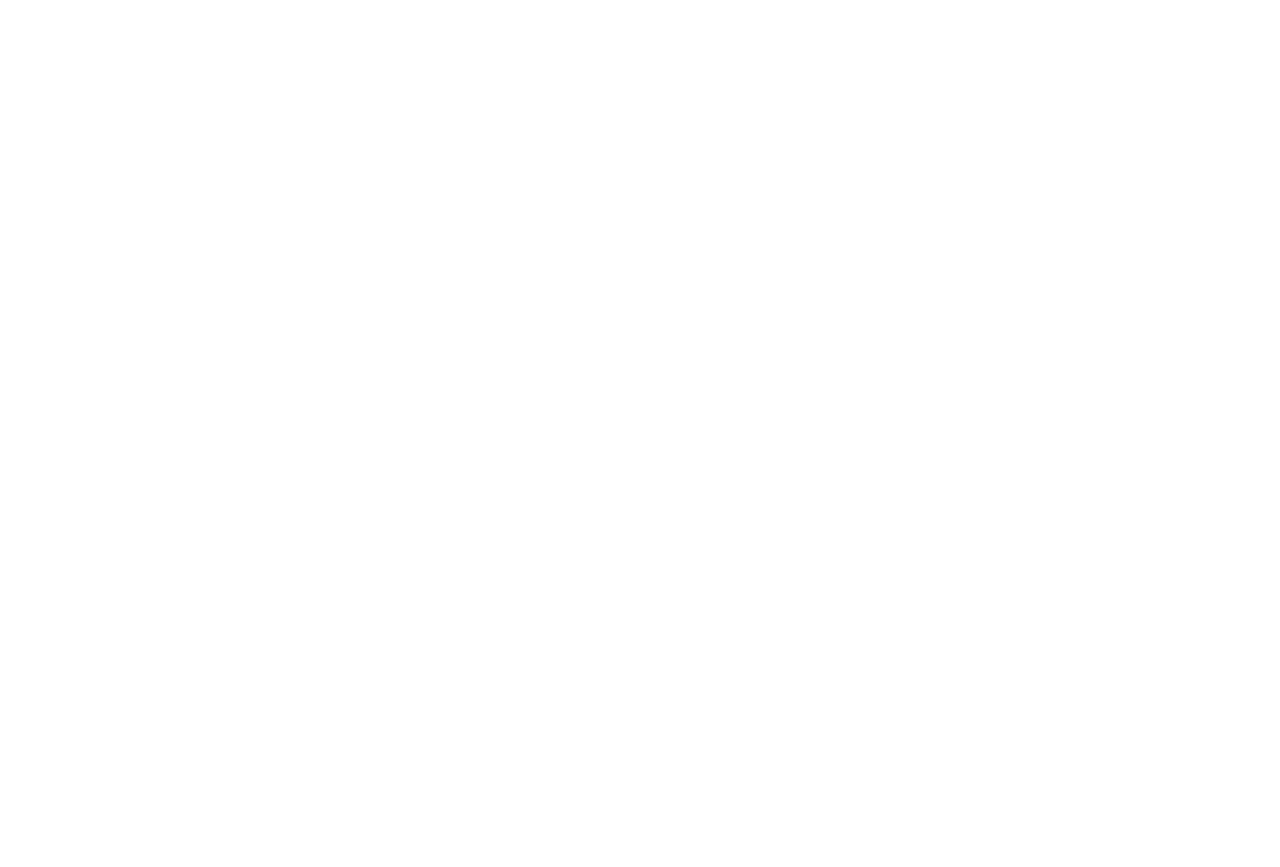
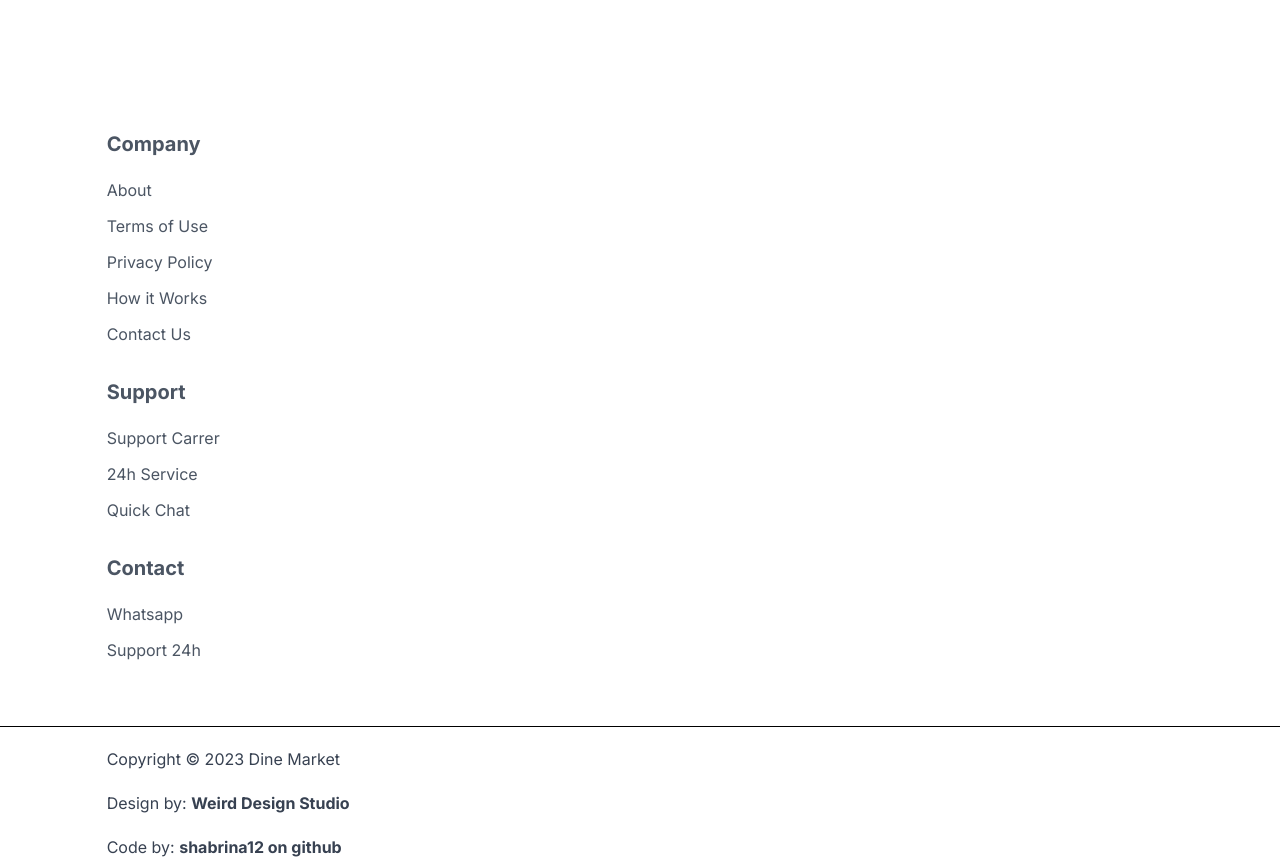
Before and after one commit to Ameer-Hamza-Khetran/NextJS_ecommerce, a Next.js app: page / in a window 1280 px wide. Shown: the part 543-1410 px from the top of the page. Before the commit the page ends 800 px from the top, so only its background shows below. Built offline with nearby package versions, Linux system fonts and the light colour scheme.

Commit message:
Footer     - Added footer section     - Company logo, address, social links need to be added

```diff
--- /dev/null
+++ b/app/components/views/footer.tsx
@@ -0,0 +1,108 @@
+interface FooterHeading {
+    title: string
+    links: FooterHeadingLinks[]
+}
+interface FooterHeadingLinks {
+            id: number,
+            name: string
+}
+
+function FooterHeadings({title, links}:FooterHeading) {
+    return(
+        <div className="w-5/6 mx-auto">
+            <h3 className="text-xl text-gray-600 font-bold mb-5 mt-8">{title}</h3>
+            {links.map( (link:FooterHeadingLinks) => {
+                return(
+                    <div key={link.id} className="mt-3 text-gray-600">{link.name}</div>
+                );
+
+            } )}
+        </div>
+    );
+}
+
+function Line() {
+    return(
+        <hr className="border-black mt-16"></hr>
+    );
+}
+
+function Copyright() {
+    return(
+        <div className="text-gray-700 flex flex-col w-5/6 mx-auto">
+            <div className="mt-5">
+                Copyright &copy; 2023 Dine Market
+            </div>
+            <div className="mt-5">
+                Design by: <b>Weird Design Studio</b>
+            </div>
+            <div className="mt-5 mb-2">
+                Code by: <b>shabrina12 on github</b>
+            </div>
+        </div>
+    );
+}
+
+export default function Footer() {
+    return(
+        <div className="mt-32">
+            <FooterHeadings
+                title={'Company'}
+                links={[
+                    {
+                        id: 0,
+                        name: 'About'
+                    },
+                    {
+                        id: 1,
+                        name: 'Terms of Use'
+                    },
+                    {
+                        id: 2,
+                        name: 'Privacy Policy'
+                    },
+                    {
+                        id: 3,
+                        name: 'How it Works'
+                    },
+                    {
+                        id: 4,
+                        name: 'Contact Us'
+                    }
+                ]}
+            />
+            <FooterHeadings
+                title={'Support'}
+                links={[
+                    {
+                        id: 0,
+                        name: 'Support Carrer'
+                    },
+                    {
+                        id: 1,
+                        name: '24h Service'
+                    },
+                    {
+                        id: 2,
+                        name: 'Quick Chat'
+                    }
+                ]}
+            />
+            <FooterHeadings
+                title={'Contact'}
+                links={[
+                    {
+                        id: 0,
+                        name: 'Whatsapp'
+                    },
+                    {
+                        id: 1,
+                        name: 'Support 24h'
+                    }
+                ]}
+            />
+            <Line />
+            <Copyright />
+        </div>
+    );
+}
--- a/app/kids/page.tsx
+++ b/app/kids/page.tsx
@@ -1,5 +1,9 @@
+import Footer from "@/app/components/views/footer";
+
 export default function Kids() {
     return (
-        <h1 className="text-lg font-semibold">Welcome to Kids Product Page</h1>
+        <Footer/>
     );
 }
+
+// <h1 className="text-lg font-semibold">Welcome to Kids Product Page</h1>
--- a/app/page.tsx
+++ b/app/page.tsx
@@ -1,16 +1,18 @@
 'use client'
 
 import { useState } from 'react';
-import Hero from '../app/components/heroSection'
+import Hero from './components/views/heroSection'
 import Menu from './components/layout/navbar';
 import Navbar from "@/app/components/layout/navbarOpen";
 import NavbarOpen from '@/app/components/layout/navbar';
+import Footer from '@/app/components/views/footer';
 
 export default function Home() {
   return (
     <div>
       <Menu/>
       <Hero/>
+      <Footer/>
     </div>
   );
 }
```
Also changed, not shown: app/components/views/heroSection.tsx (renamed from app/components/heroSection.tsx).
